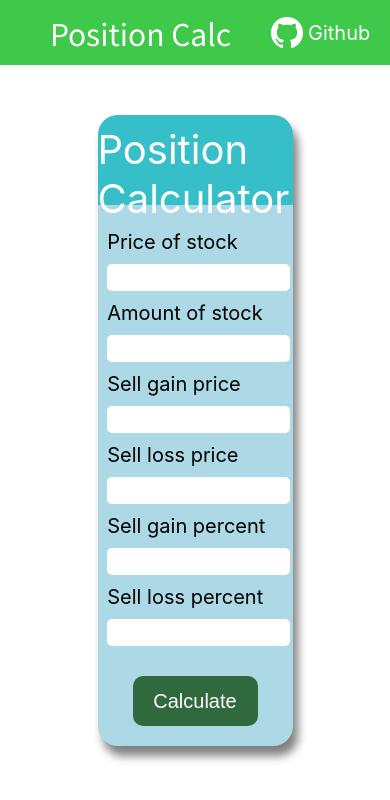
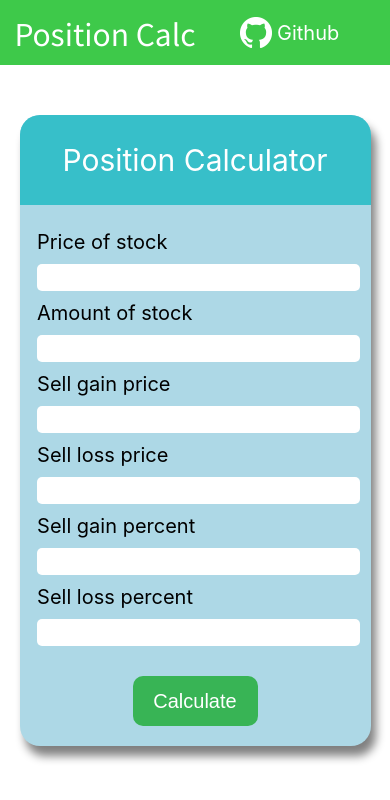
Before and after one commit to snekplex/position-calculator, a React (Create React App) app: page / in a window 390 px wide. Shown: the top 800 px of the page. Built offline with nearby package versions, Linux system fonts and the light colour scheme; what @hapi/joi would draw is missing.

Commit message:
Made app more mobile friendly

```diff
--- a/src/scss/App.scss
+++ b/src/scss/App.scss
@@ -1 +1,2 @@
+@import './mobile';
 @import url('https://fonts.googleapis.com/css?family=Noto+Sans+KR&display=swap');
--- a/src/scss/AppHeader.scss
+++ b/src/scss/AppHeader.scss
@@ -22,6 +22,7 @@
         display: flex;
         align-items: center;
         width: 200px;
+        background: #3ec94a;
 
         .header-link-list {
             list-style: none;
@@ -49,3 +50,5 @@
         }
     }
 }
+
+@import './mobile';
--- /dev/null
+++ b/src/scss/_mobile.scss
@@ -0,0 +1,39 @@
+
+@media (max-width: 1313px) {
+    .app-header {
+        .header-app-name {
+            margin-left: 10px;
+        }
+    }
+
+    .app-container {
+        flex-direction: column;
+
+        .position-calc {
+            display: flex;
+            width: 90%;
+            height: 90%;
+            margin-bottom: 50px;
+
+            .position-calc-header {
+                display: flex;
+                align-items: center;
+                justify-content: center;
+                font-size: 30px;
+            }
+
+            .position-calc-footer {
+                .calc-submit-btn {
+                    background: #38b455;
+                }
+            }
+        }
+
+        .position-calc-result {
+            display: flex;
+            width: 90%;
+            height: 90%;
+            margin-bottom: 50px;
+        }
+    }
+}
```
Also changed, not shown: src/scss/AppContainer.scss (line endings or trailing spaces).
